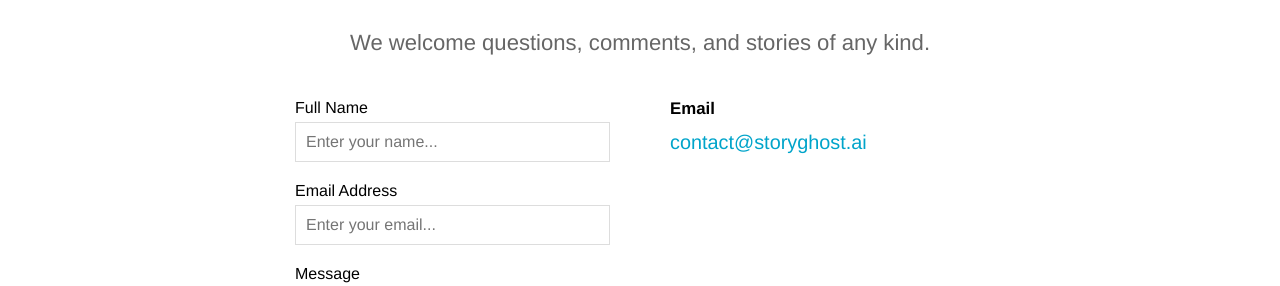
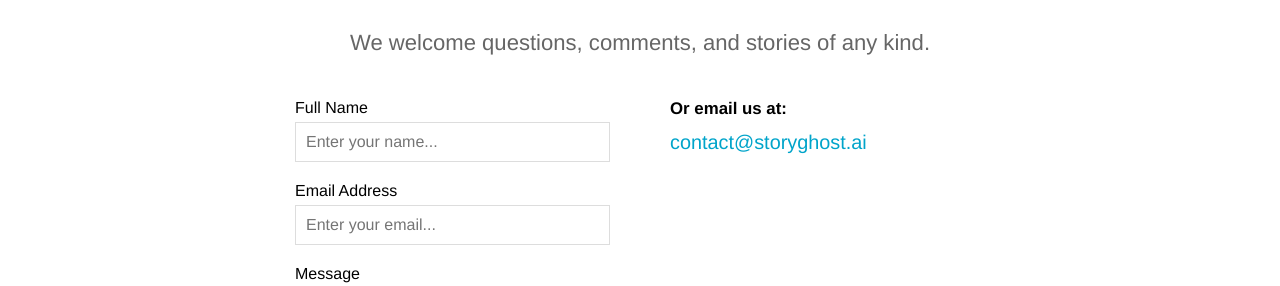
Before and after one commit to headchem/story-ghost, a Jekyll site: the page built from contact.html, in a window 1280 px wide. Shown: the part 283-569 px from the top of the page. Built offline with Jekyll 4.4.1, drawn with Linux system fonts in a browser that asks for light colours.

Commit message:
Update contact.html

```diff
--- a/contact.html
+++ b/contact.html
@@ -23,7 +23,7 @@ description: We welcome questions, comments, and stories of any kind.
 	</form>
 
 	<div class="contact-details">
-		<h3 class="editable">Email</h3>
+		<h3 class="editable">Or email us at:</h3>
 		<p><a href="mailto:contact@storyghost.ai">contact@storyghost.ai</a></p>
 	</div>
 </div>
```
